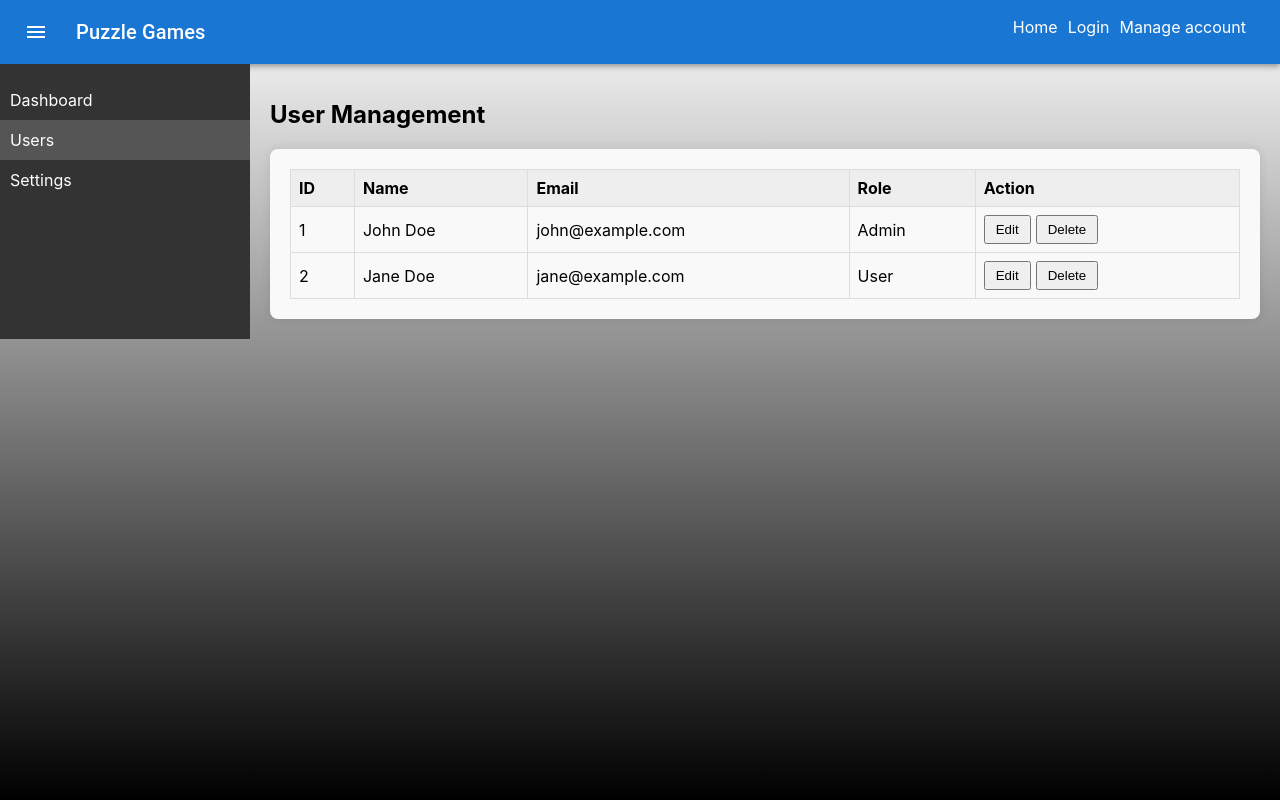
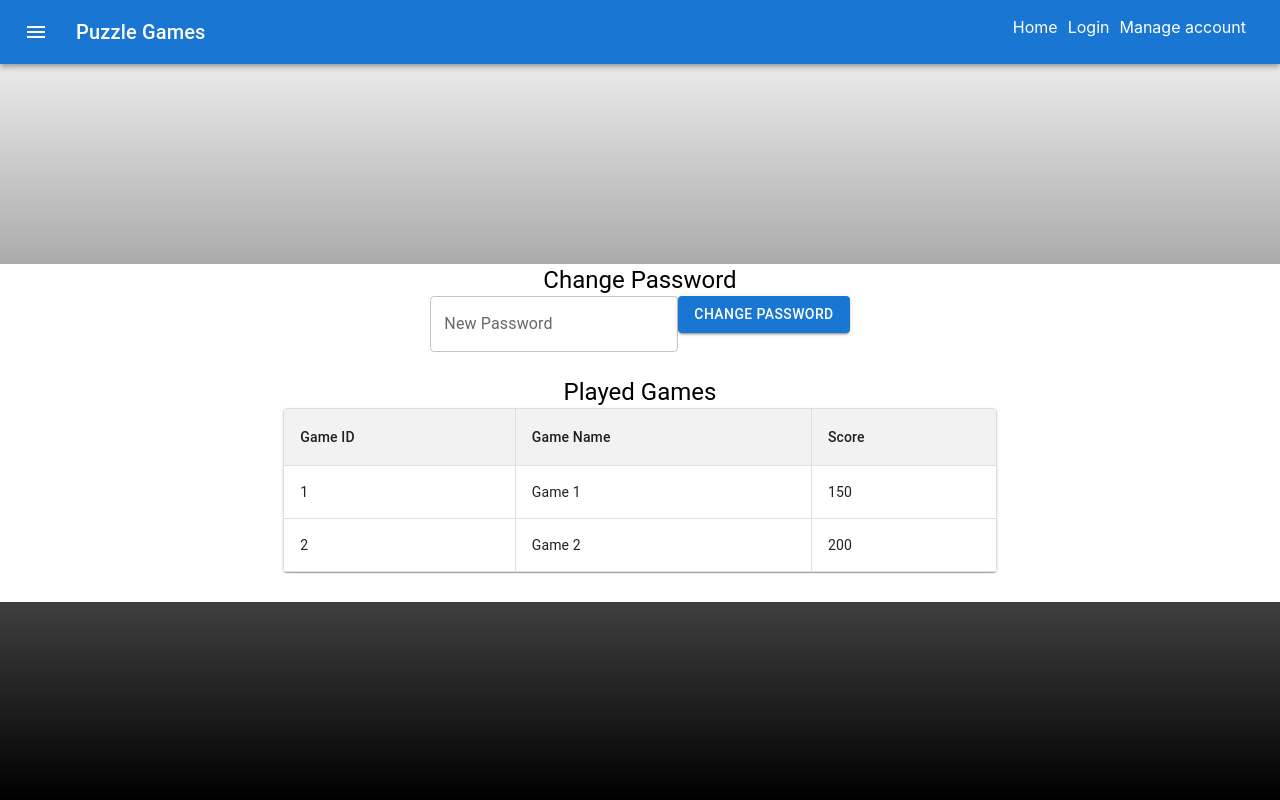
Before and after one commit to Bachelor-degree-team/puzzlegamefrontend, a React (Create React App) app: page /usermanagement in a window 1280 px wide. Built offline with nearby package versions, Linux system fonts and the light colour scheme; the HTML template or start-up script is replaced by a standard one.

Commit message:
amended admin panel and manage account pages

```diff
--- a/src/Components/AdminPanel/AdminPanel.css
+++ b/src/Components/AdminPanel/AdminPanel.css
@@ -1,40 +1,21 @@
-/* AdminPanel.css */
-.admin-panel {
-    display: flex;
+.root {
+    text-align: center;
 }
 
-.sidebar {
-    width: 250px;
-    background-color: #333;
-    color: white;
+.root .MuiTextField-root,
+.root .MuiButton-root {
+    margin: 10px;
 }
 
-.sidebar-menu {
-    list-style: none;
-    padding: 0;
+.root table {
+    margin: 10px auto;
 }
 
-.menu-item {
-    padding: 10px;
-    cursor: pointer;
+.container{
+    display: flex;
+    flex-direction: column;
+    margin: auto;
+    margin-top: 200px;
+    background: #fff;
+    padding-bottom: 30px;
 }
-
-.menu-item:hover {
-    background-color: #555;
-}
-
-.menu-item.active {
-    background-color: #555;
-}
-
-.main-content {
-    flex: 1;
-    padding: 20px;
-}
-
-.content-section {
-    background-color: #f9f9f9;
-    padding: 20px;
-    border-radius: 8px;
-    box-shadow: 0 0 10px rgba(0, 0, 0, 0.1);
-}
--- a/src/Components/AdminPanel/AdminPanel.tsx
+++ b/src/Components/AdminPanel/AdminPanel.tsx
@@ -1,25 +1,85 @@
-import React from 'react';
-import './AdminPanel.css'; // Import the CSS file
+import './AdminPanel.css';import React from 'react';
+import { AppBar, Tab, Tabs, Typography, Box, Paper, Button } from '@mui/material';
+
+// Sample data for users and games (replace this with your actual data)
+const users = [
+    { id: 1, username: 'user1', blocked: false },
+    { id: 2, username: 'user2', blocked: true },
+    // Add more users as needed
+];
+
+const games = [
+    { id: 1, name: 'Game 1' },
+    { id: 2, name: 'Game 2' },
+    // Add more games as needed
+];
 
 const AdminPanel = () => {
+    const [tabValue, setTabValue] = React.useState(0);
+
+    const handleTabChange = (event: React.SyntheticEvent, newValue: number) => {
+        setTabValue(newValue);
+    };
+
+    const handleBlockUser = (userId: number) => {
+        // Toggle the block status of the user (For demo purposes, update state directly)
+        const updatedUsers = users.map((user) =>
+            user.id === userId ? { ...user, blocked: !user.blocked } : user
+        );
+        // Replace this with your actual logic to update user block status
+        console.log(`User with ID ${userId} blocked/unblocked`);
+        console.log(updatedUsers); // Updated user list
+    };
+
+    const renderUsersTab = () => (
+        <Paper>
+            <Typography variant="h5">List of Users</Typography>
+            <ul>
+                {users.map((user) => (
+                    <li key={user.id}>
+                        {user.username} - {user.blocked ? 'Blocked' : 'Active'}
+                        <Button onClick={() => handleBlockUser(user.id)}>
+                            {user.blocked ? 'Unblock' : 'Block'}
+                        </Button>
+                    </li>
+                ))}
+            </ul>
+        </Paper>
+    );
+
+    const renderGamesTab = () => (
+        <Paper>
+            <Typography variant="h5">List of Games</Typography>
+            <ul>
+                {games.map((game) => (
+                    <li key={game.id}>{game.name}</li>
+                ))}
+            </ul>
+        </Paper>
+    );
+
+    const renderTabContent = (index: number) => {
+        switch (index) {
+            case 0:
+                return renderUsersTab();
+            case 1:
+                return renderGamesTab();
+            default:
+                return null;
+        }
+    };
 
     return (
-        <div className="admin-panel">
-            <aside className="sidebar">
-                <ul className="sidebar-menu">
-                    <li className="menu-item active">Dashboard</li>
-                    <li className="menu-item">Users</li>
-                    <li className="menu-item">Settings</li>
-                </ul>
-            </aside>
-            <main className="main-content">
-                <h1>Dashboard</h1>
-                {/* Add different components for different sections */}
-                <div className="content-section">
-                    {/* Content for the Dashboard */}
-                    <p>Welcome to the Admin Panel Dashboard!</p>
-                </div>
-            </main>
+        <div className='container'>
+        <Box sx={{ width: '100%', bgcolor: 'background.paper' }}>
+            <AppBar position="static">
+                <Tabs value={tabValue} onChange={handleTabChange}>
+                    <Tab label="Users" />
+                    <Tab label="Games" />
+                </Tabs>
+            </AppBar>
+            {renderTabContent(tabValue)}
+        </Box>
         </div>
     );
 };
--- a/src/Components/UserManagement/UserManagement.css
+++ b/src/Components/UserManagement/UserManagement.css
@@ -1,62 +1,21 @@
-/* UserManagement.css */
-.user-management {
-    display: flex;
+.root {
+    text-align: center;
 }
 
-.sidebar {
-    width: 250px;
-    background-color: #333;
-    color: white;
+.root .MuiTextField-root,
+.root .MuiButton-root {
+    margin: 10px;
 }
 
-.sidebar-menu {
-    list-style: none;
-    padding: 0;
+.root table {
+    margin: 10px auto;
 }
 
-.menu-item {
-    padding: 10px;
-    cursor: pointer;
+.container{
+    display: flex;
+    flex-direction: column;
+    margin: auto;
+    margin-top: 200px;
+    background: #fff;
+    padding-bottom: 30px;
 }
-
-.menu-item:hover {
-    background-color: #555;
-}
-
-.menu-item.active {
-    background-color: #555;
-}
-
-.main-content {
-    flex: 1;
-    padding: 20px;
-}
-
-.user-list {
-    background-color: #f9f9f9;
-    padding: 20px;
-    border-radius: 8px;
-    box-shadow: 0 0 10px rgba(0, 0, 0, 0.1);
-}
-
-table {
-    width: 100%;
-    border-collapse: collapse;
-}
-
-th,
-td {
-    padding: 8px;
-    border-bottom: 1px solid #ddd;
-}
-
-th {
-    text-align: left;
-    background-color: #eee;
-}
-
-button {
-    margin-right: 5px;
-    padding: 5px 10px;
-    cursor: pointer;
-}
--- a/src/Components/UserManagement/UserManagement.tsx
+++ b/src/Components/UserManagement/UserManagement.tsx
@@ -1,52 +1,71 @@
-import React from 'react';
-import './UserManagement.css'; // Import the CSS file
+import React, { useState } from 'react';
+import { TextField, Button, Grid, Typography, Table, TableContainer, TableHead, TableRow, TableCell, TableBody, Paper, Box } from '@mui/material';
+import './UserManagement.css'
 
 const UserManagement = () => {
-    const users = [
-        { id: 1, name: 'John Doe', email: 'john@example.com', role: 'Admin' },
-        { id: 2, name: 'Jane Doe', email: 'jane@example.com', role: 'User' },
-        // Add more user data as needed
+    // State for password change field
+    const [newPassword, setNewPassword] = useState('');
+
+    // Sample data for played games (replace this with your actual data)
+    const playedGames = [
+        { id: 1, name: 'Game 1', score: 150 },
+        { id: 2, name: 'Game 2', score: 200 },
+        // Add more games as needed
     ];
 
+    // Handler for password change
+    const handlePasswordChange = () => {
+        // Implement password change logic here
+        console.log('New password:', newPassword);
+        // You may want to send this to an API or update state accordingly
+    };
+
     return (
-        <div className="user-management">
-            <aside className="sidebar">
-                <ul className="sidebar-menu">
-                    <li className="menu-item">Dashboard</li>
-                    <li className="menu-item active">Users</li>
-                    <li className="menu-item">Settings</li>
-                </ul>
-            </aside>
-            <main className="main-content">
-                <h1>User Management</h1>
-                <div className="user-list">
-                    <table>
-                        <thead>
-                        <tr>
-                            <th>ID</th>
-                            <th>Name</th>
-                            <th>Email</th>
-                            <th>Role</th>
-                            <th>Action</th>
-                        </tr>
-                        </thead>
-                        <tbody>
-                        {users.map((user) => (
-                            <tr key={user.id}>
-                                <td>{user.id}</td>
-                                <td>{user.name}</td>
-                                <td>{user.email}</td>
-                                <td>{user.role}</td>
-                                <td>
-                                    <button>Edit</button>
-                                    <button>Delete</button>
-                                </td>
-                            </tr>
-                        ))}
-                        </tbody>
-                    </table>
-                </div>
-            </main>
+        <div className='container'>
+            <Box sx={{ flexGrow: 1 }}>
+        <Grid container spacing={3}>
+            {/* Password Change Field */}
+            <Grid item xs={12}>
+                <Typography variant="h5">Change Password</Typography>
+                <TextField
+                    className="newpasswordfield"
+                    label="New Password"
+                    type="password"
+                    variant="outlined"
+                    value={newPassword}
+                    onChange={(e) => setNewPassword(e.target.value)}
+                />
+                <Button variant="contained" onClick={handlePasswordChange}>
+                    Change Password
+                </Button>
+            </Grid>
+
+            {/* List of Played Games */}
+            <Grid item xs={12}>
+                <Typography variant="h5">Played Games</Typography>
+                <TableContainer component={Paper}>
+                    <Table>
+                        <TableHead>
+                            <TableRow>
+                                <TableCell>Game ID</TableCell>
+                                <TableCell>Game Name</TableCell>
+                                <TableCell>Score</TableCell>
+                            </TableRow>
+                        </TableHead>
+                        <TableBody>
+                            {playedGames.map((game) => (
+                                <TableRow key={game.id}>
+                                    <TableCell>{game.id}</TableCell>
+                                    <TableCell>{game.name}</TableCell>
+                                    <TableCell>{game.score}</TableCell>
+                                </TableRow>
+                            ))}
+                        </TableBody>
+                    </Table>
+                </TableContainer>
+            </Grid>
+        </Grid>
+            </Box>
         </div>
     );
 };
```
